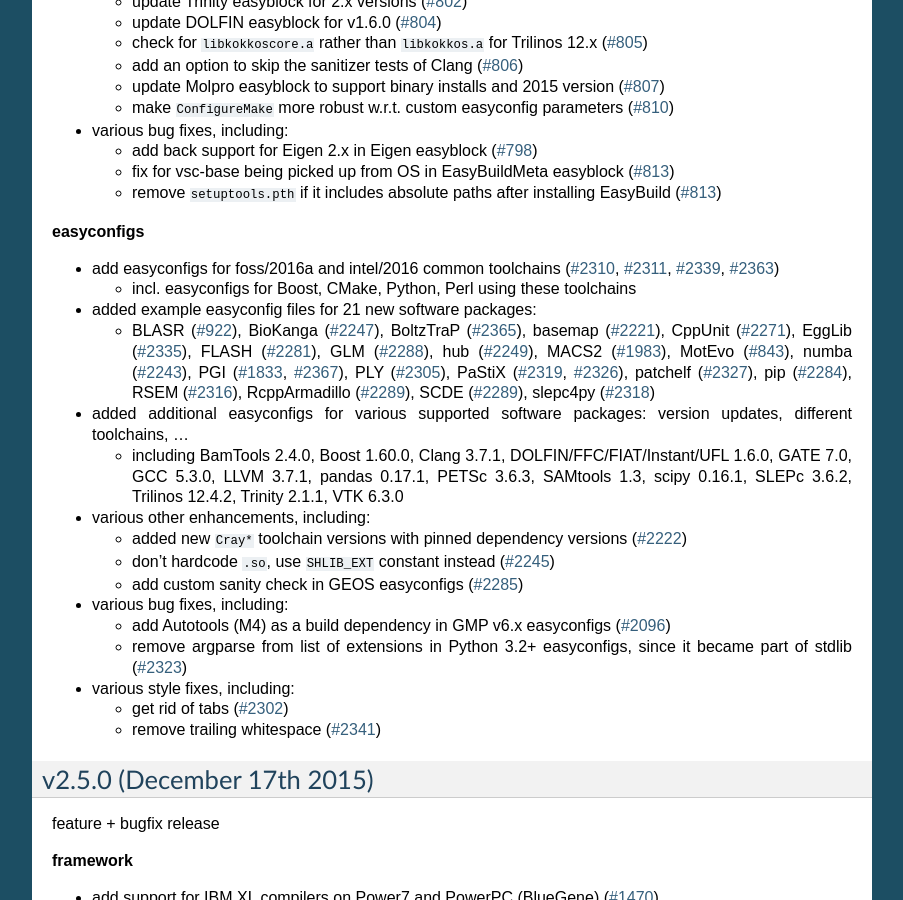
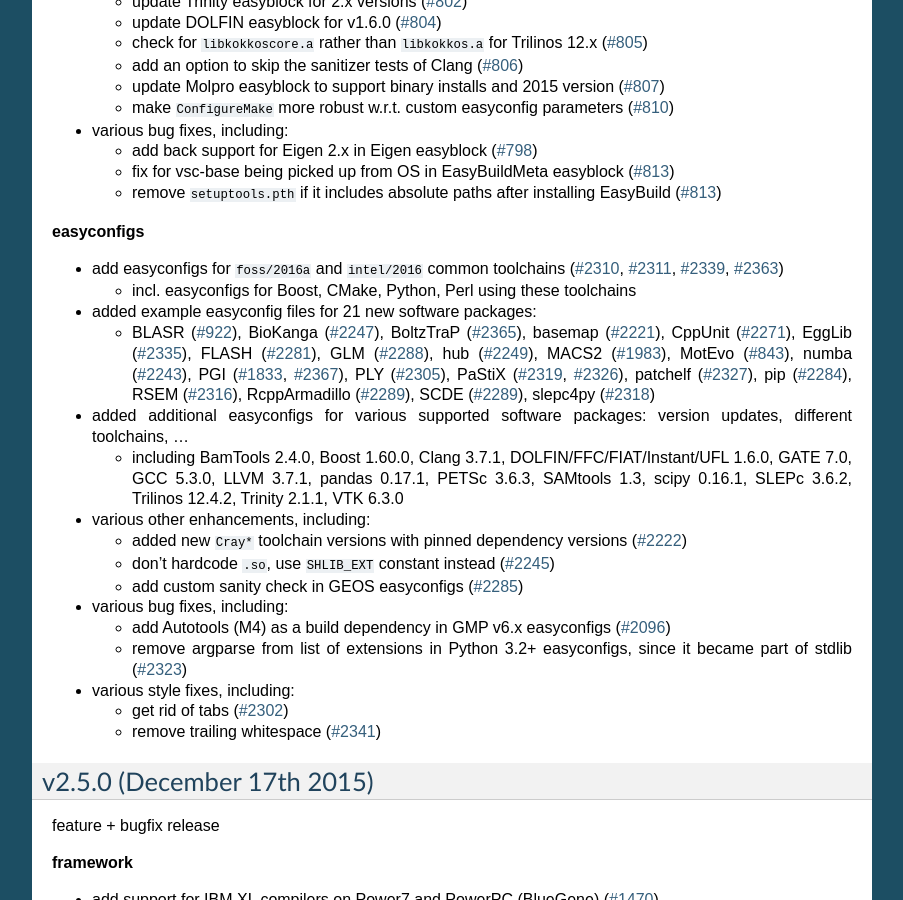
Before and after one commit to easybuilders/easybuild, a Sphinx documentation site: the page built from docs/Release_notes.rst, in a window 1280 px wide and 900 px high, scrolled down 1215 px. Shown: the whole window, without its empty margins (198-1101 px from the left). Built offline with Sphinx 7.4.7, drawn with Linux system fonts in a browser that asks for light colours.

Commit message:
moar formatting

```diff
--- a/docs/Release_notes.rst
+++ b/docs/Release_notes.rst
@@ -75,7 +75,7 @@
 
 **easyconfigs**
 
-* add easyconfigs for foss/2016a and intel/2016 common toolchains (`#2310 <https://github.com/hpcugent/easybuild-easyconfigs/pull/2310>`_, `#2311 <https://github.com/hpcugent/easybuild-easyconfigs/pull/2311>`_, `#2339 <https://github.com/hpcugent/easybuild-easyconfigs/pull/2339>`_, `#2363 <https://github.com/hpcugent/easybuild-easyconfigs/pull/2363>`_)
+* add easyconfigs for ``foss/2016a`` and ``intel/2016`` common toolchains (`#2310 <https://github.com/hpcugent/easybuild-easyconfigs/pull/2310>`_, `#2311 <https://github.com/hpcugent/easybuild-easyconfigs/pull/2311>`_, `#2339 <https://github.com/hpcugent/easybuild-easyconfigs/pull/2339>`_, `#2363 <https://github.com/hpcugent/easybuild-easyconfigs/pull/2363>`_)
 
   * incl. easyconfigs for Boost, CMake, Python, Perl using these toolchains
 
```
